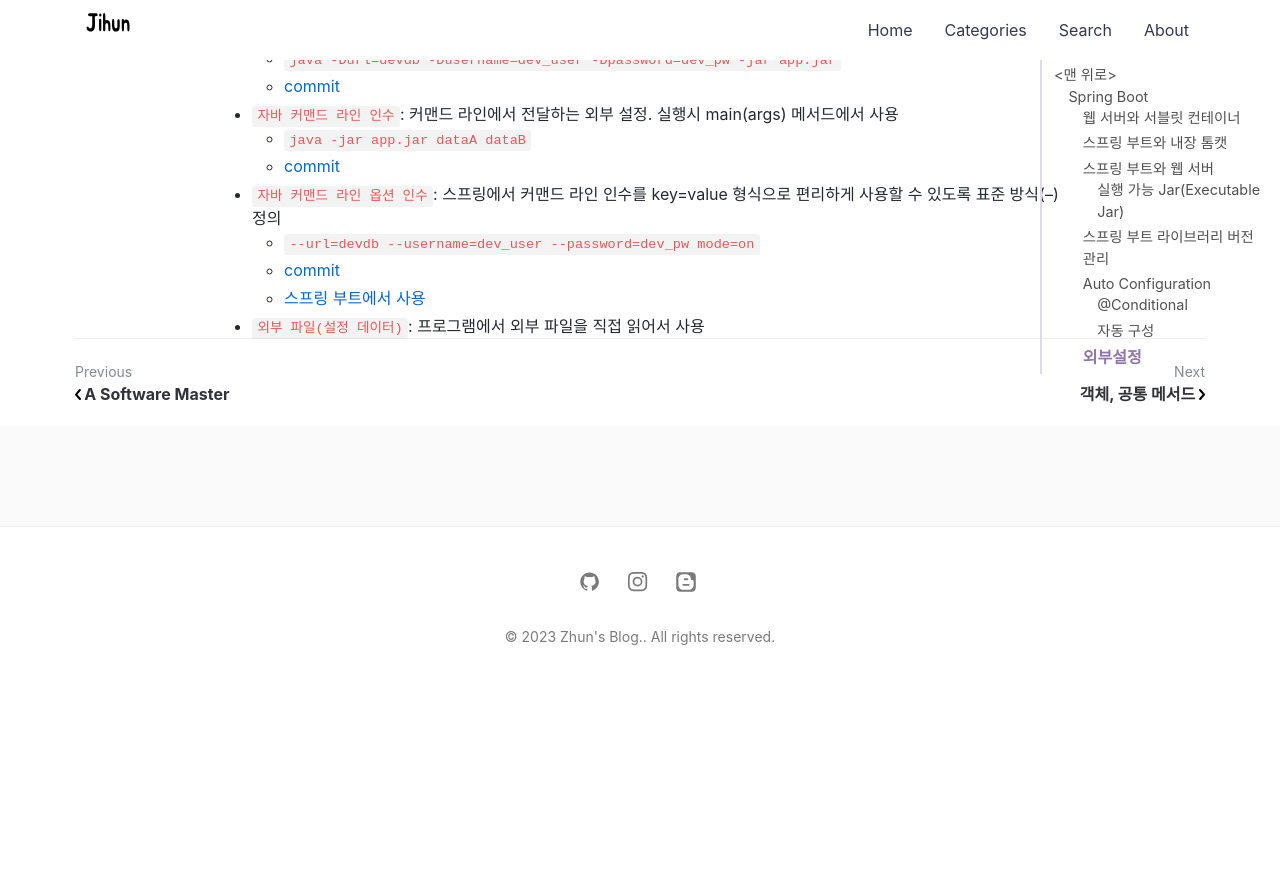
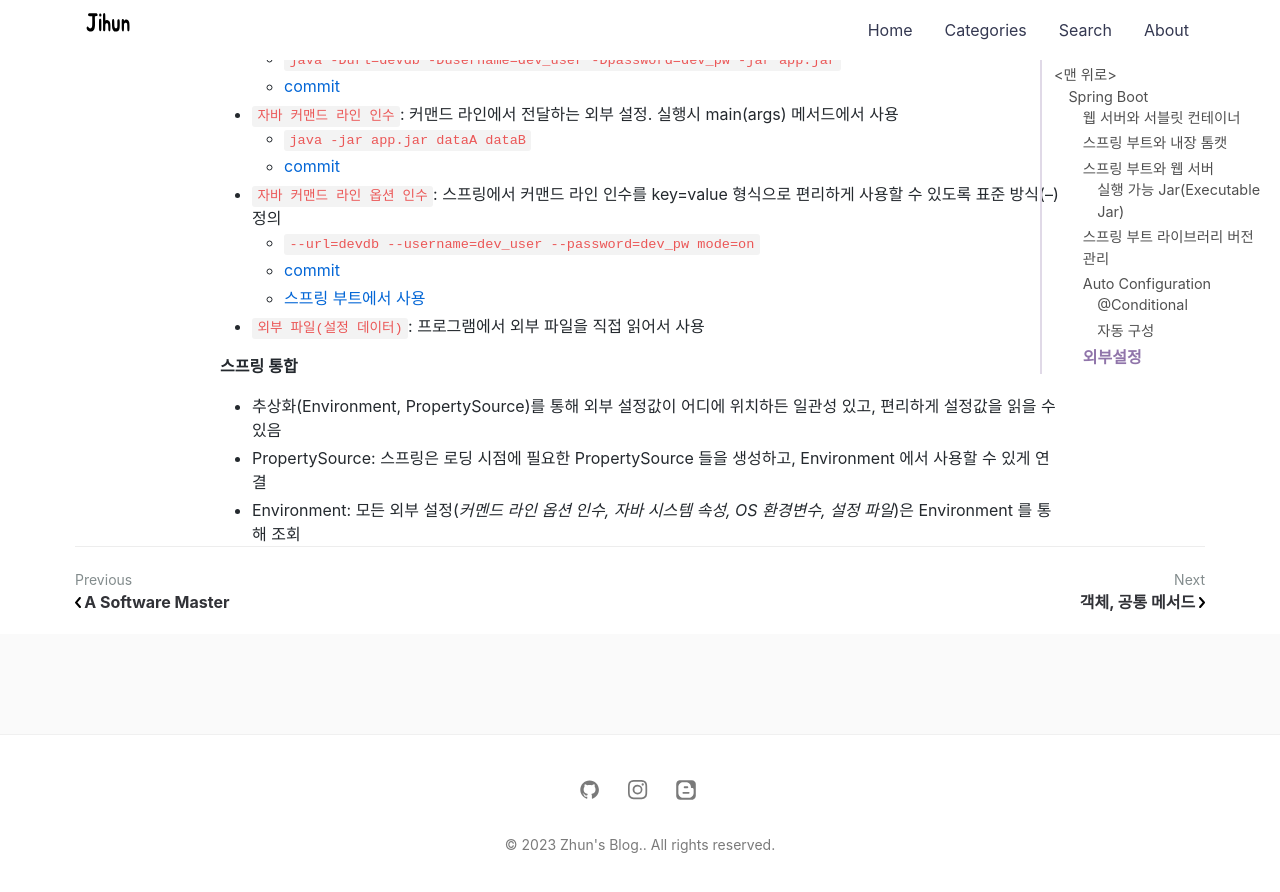
Before and after one commit to jihunparkme/jihunparkme.github.io, a Jekyll site: the page built from _posts/2023-04-06-spring-boot.md, in a window 1280 px wide and 900 px high, scrolled down 12899 px. Shown: the top 892 px of the window. Built offline with Jekyll 4.4.1, drawn with Linux system fonts in a browser that asks for light colours; nearby versions of some CDN libraries; comment, search, counter and statistics services are not loaded; before the commit the page ends 13591 px from its top, so only the background shows below that.

Commit message:
[SpringBoot] 외부설정: 스프링 통합

```diff
--- a/_posts/2023-04-06-spring-boot.md
+++ b/_posts/2023-04-06-spring-boot.md
@@ -531,3 +531,9 @@ public class JdbcTemplateAutoConfiguration {
   - [commit](https://github.com/jihunparkme/Inflearn-Spring-Boot/commit/f505f48acd33fb89a4a4a0738c5dd9f29832b1ca)
   - [스프링 부트에서 사용](https://github.com/jihunparkme/Inflearn-Spring-Boot/commit/51ac6770d986e8bd5db4d058d3f6a11cbebb68c5)
 - `외부 파일(설정 데이터)`: 프로그램에서 외부 파일을 직접 읽어서 사용
+
+**스프링 통합**
+
+- 추상화(Environment, PropertySource)를 통해 외부 설정값이 어디에 위치하든 일관성 있고, 편리하게 설정값을 읽을 수 있음
+- PropertySource: 스프링은 로딩 시점에 필요한 PropertySource 들을 생성하고, Environment 에서 사용할 수 있게 연결
+- Environment: 모든 외부 설정(*커멘드 라인 옵션 인수, 자바 시스템 속성, OS 환경변수, 설정 파일*)은 Environment 를 통해 조회
```
